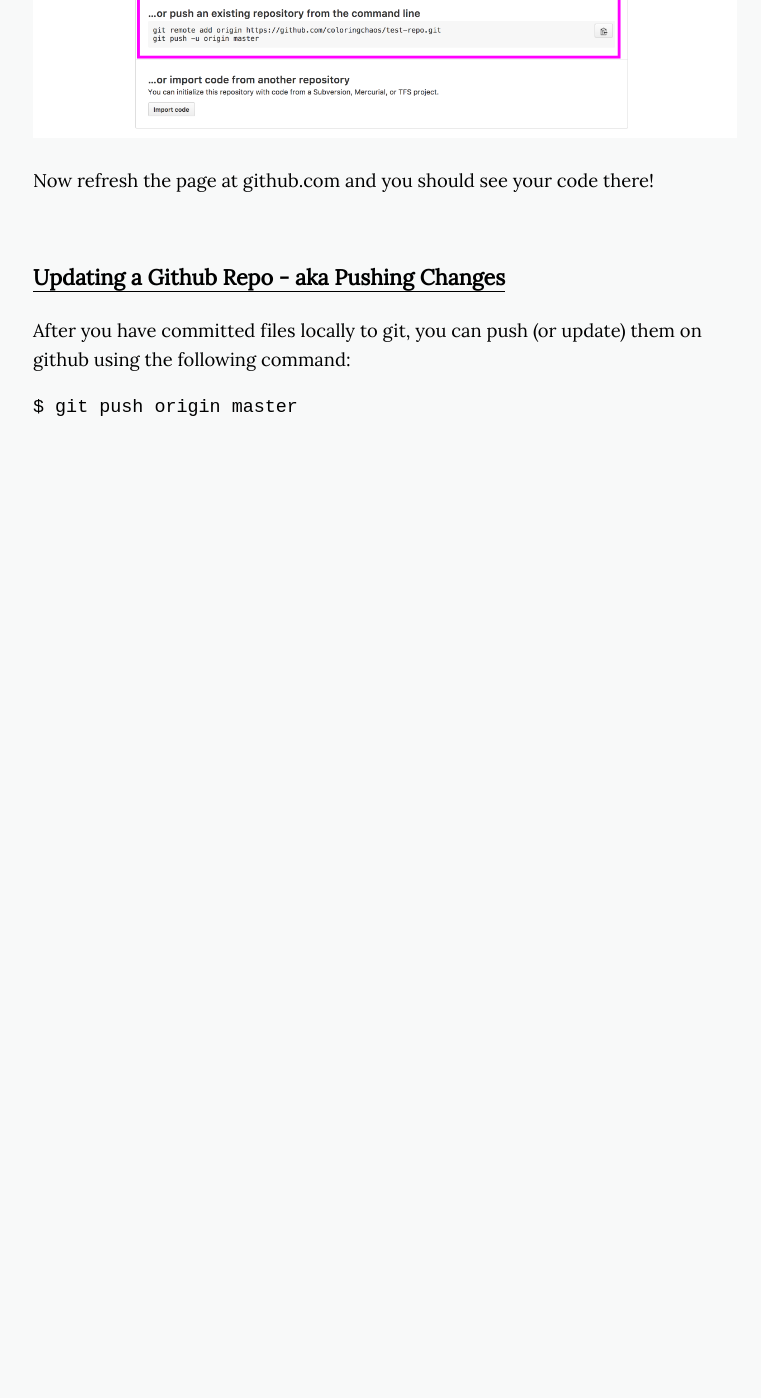
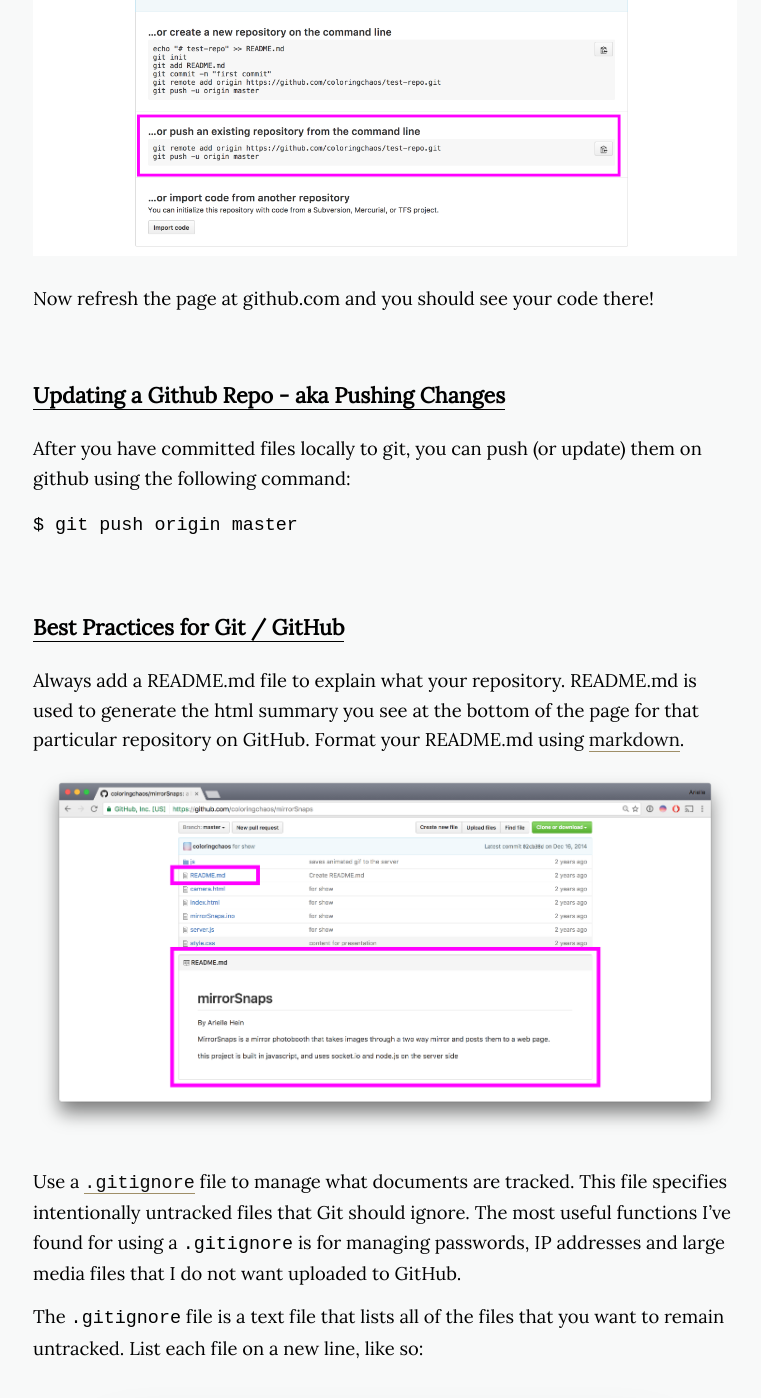
Before and after one commit to coloringchaos/rtw-s17, a Jekyll site: the page built from _posts/2017-1-25-github.md, in a window 1280 px wide and 1400 px high, scrolled down 3911 px. Shown: the whole window, without its empty margins (255-1016 px from the left). Built offline with Jekyll 4.4.1, drawn with Linux system fonts in a browser that asks for light colours; nearby versions of some CDN libraries; a script that is not in the unit is left out; before the commit the page ends 4498 px from its top, so only the background shows below that; some of the changed text lies outside the part shown.

Commit message:
changes for week 3

```diff
--- a/_posts/2017-1-25-github.md
+++ b/_posts/2017-1-25-github.md
@@ -13,6 +13,10 @@
 In this class, we will be using Git and GitHub via the command line - using Terminal on OSX and Command Prompt on Windows.
 
 Reasons for using git/github this way - the command line is the only place you can run ***all*** Git commands – most of the GUIs only implement some subset of Git functionality for simplicity. If you know how to run the command line version, you can probably also figure out how to run the GUI version, while the opposite is not necessarily true.
+
+#### 👉 Here is a <span class="underlined">[Useful PDF Guide of the Process](../img/GitGithubCheatsheet.pdf)</span>
+
+#### 👉 Practice using Git with Code School's interactive course, <span class="underlined">[Try Git](https://try.github.io/levels/1/challenges/1)</span>
 
 
 <br>
@@ -136,6 +140,19 @@
 	$ git push origin master
 
 
+<br>
+
+### <span class="underlined">Best Practices for Git / GitHub</span>
+
+Always add a README.md file to explain what your repository. README.md is used to generate the html summary you see at the bottom of the page for that particular repository on GitHub. Format your README.md using [markdown](https://github.com/adam-p/markdown-here/wiki/Markdown-Cheatsheet).
+
+![readme](../img/readme.png)
+
+Use a [`.gitignore`](https://git-scm.com/docs/gitignore) file to manage what documents are tracked. This file specifies intentionally untracked files that Git should ignore. The most useful functions I've found for using a `.gitignore` is for managing passwords, IP addresses and large media files that I do not want uploaded to GitHub.
+
+The `.gitignore` file is a text file that lists all of the files that you want to remain untracked. List each file on a new line, like so:
+
+![gitignore](../img/gitignore.png)
 
 <br>
 <br>
```
Also changed, not shown: _posts/2017-1-25-assignment2.md (+8 -0 lines), _posts/2017-1-25-setup.md (+8 -0 lines), _posts/2017-1-30-forever.md (added, +39 -0 lines), img/gitignore.png (added), img/readme.png (added), 1 other file.
